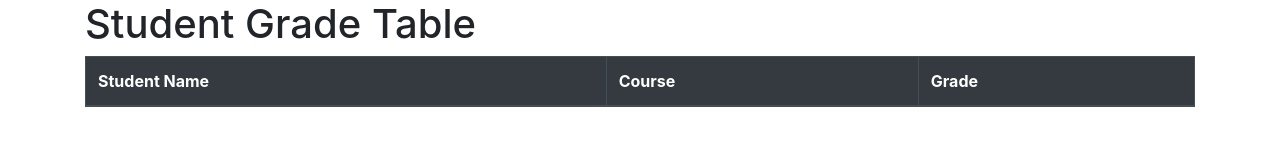
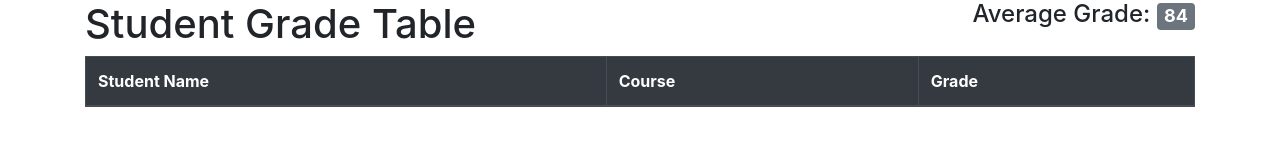
Before and after one commit to seongkevinlee/student-grade-table, a plain HTML site: page index.html in a window 1280 px wide. Drawn offline with nearby package versions, Linux system fonts and the light colour scheme; no server answers.

Commit message:
Adjusted HTML for Average Grade

```diff
--- a/index.html
+++ b/index.html
@@ -9,8 +9,9 @@
     integrity="sha384-Vkoo8x4CGsO3+Hhxv8T/Q5PaXtkKtu6ug5TOeNV6gBiFeWPGFN9MuhOf23Q9Ifjh" crossorigin="anonymous">
 </head>
 <body class="container">
-  <header>
-    <h1>Student Grade Table</h1>
+  <header class="row">
+    <h1 class="col">Student Grade Table</h1>
+    <h4 class="col text-right">Average Grade: <span class="badge badge-secondary">84</span></h4>
   </header>
 
   <table class="table table-striped table-bordered table-hover" id="table-element">
```
